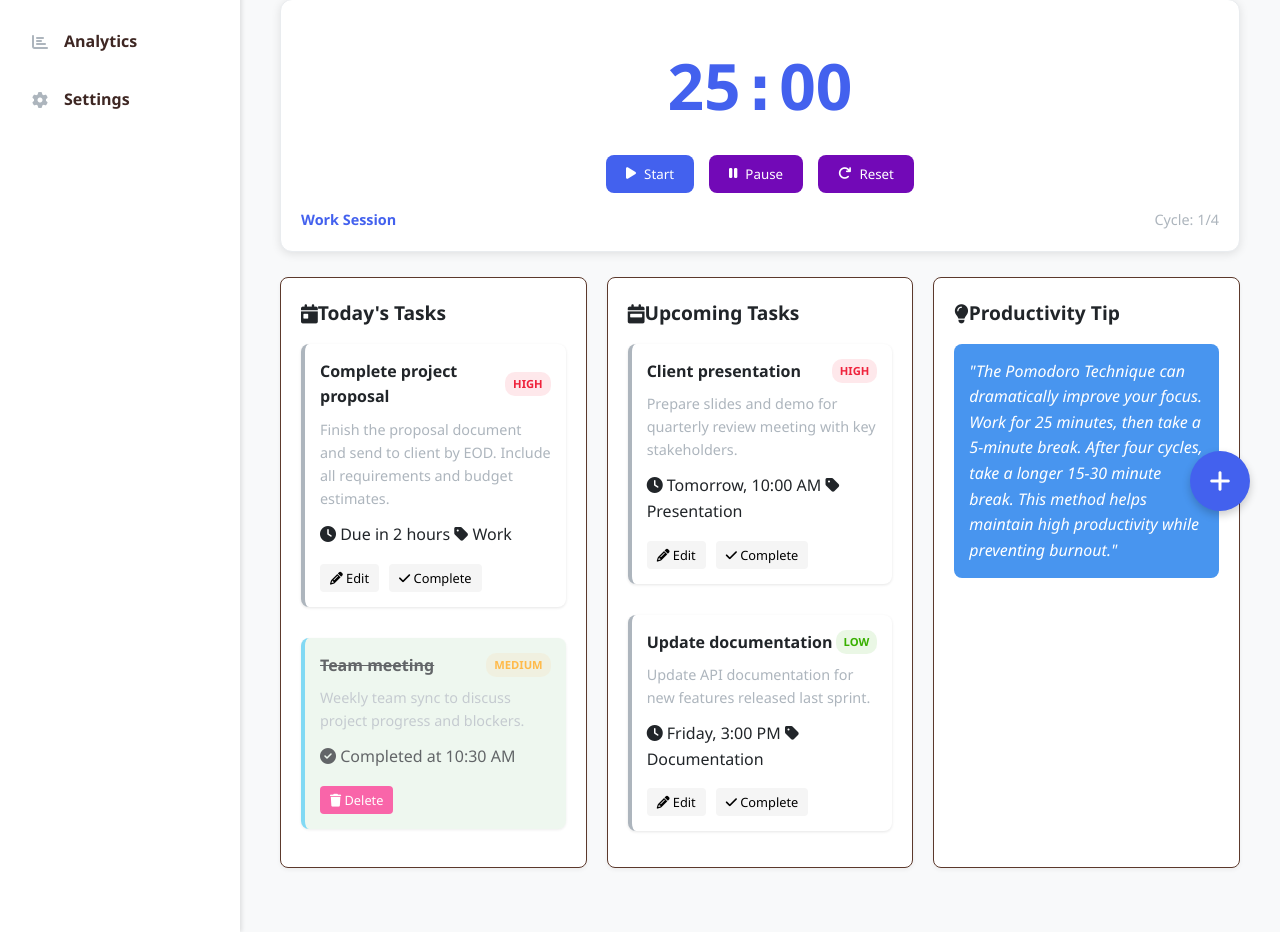
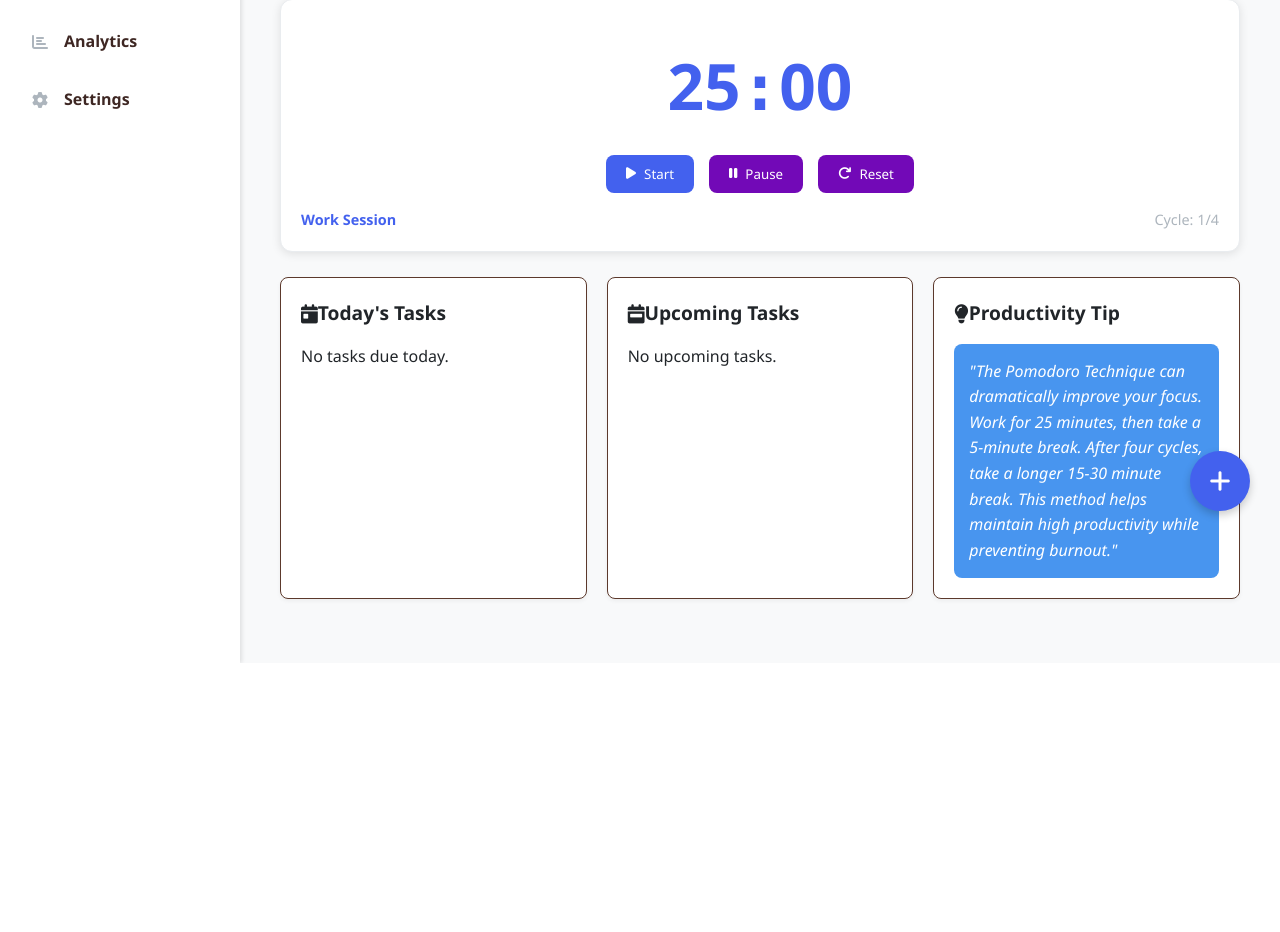
Before and after one commit to minhaz-42/CSE327_Productivo, a Django app: page /index/ in a window 1280 px wide. Shown: the part 259-1191 px from the top of the page. After the commit the page ends 922 px from the top, so only its background shows below. Run offline with Django 5.2, Linux system fonts and the light colour scheme; the visitor is signed in with stand-in values (Sample User, id 1).

Commit message:
Tasks are being updated in database and dashboard after user adds it

```diff
--- a/accounts/templates/accounts/index.html
+++ b/accounts/templates/accounts/index.html
@@ -907,71 +907,61 @@
 <div class="dashboard-card card today-tasks">
   <h3><i class="fas fa-calendar-day"></i> Today's Tasks</h3>
   <div class="task-list" id="todayTasks">
+    {% for task in today_tasks %}
+      <div class="task-item {% if task.completed %}completed{% endif %}">
+        <div class="task-header">
+          <h4>{{ task.title }}</h4>
+          <span class="priority-badge {{ task.priority|lower }}">{{ task.priority }}</span>
+        </div>
+        <p>{{ task.description }}</p>
+        <div class="task-meta">
+          <span><i class="fas fa-clock"></i> Due: {{ task.deadline|date:"g:i A" }}</span>
+          {% if task.category %}
+            <span><i class="fas fa-tag"></i> {{ task.category }}</span>
+          {% endif %}
+        </div>
+        <div class="task-actions">
+          <button class="action-btn edit"><i class="fas fa-pencil-alt"></i> Edit</button>
+          {% if not task.completed %}
+            <button class="action-btn complete"><i class="fas fa-check"></i> Complete</button>
+          {% else %}
+            <button class="action-btn delete"><i class="fas fa-trash"></i> Delete</button>
+          {% endif %}
+        </div>
+      </div>
+    {% empty %}
+      <p>No tasks due today.</p>
+    {% endfor %}
+  </div>
+</div>
+
+
+            <!-- Upcoming Tasks -->
+            <!-- Upcoming Tasks -->
+<div class="dashboard-card card upcoming-tasks">
+  <h3><i class="fas fa-calendar-week"></i> Upcoming Tasks</h3>
+  <div class="task-list" id="upcomingTasks">
+    {% for task in upcoming_tasks %}
       <div class="task-item">
         <div class="task-header">
-                    <h4>Complete project proposal</h4>
-                    <span class="priority-badge high">High</span>
+          <h4>{{ task.title }}</h4>
+          <span class="priority-badge {{ task.priority|lower }}">{{ task.priority }}</span>
         </div>
-                  <p>Finish the proposal document and send to client by EOD. Include all requirements and budget estimates.</p>
+        <p>{{ task.description }}</p>
         <div class="task-meta">
-                    <span><i class="fas fa-clock"></i> Due in 2 hours</span>
-                    <span><i class="fas fa-tag"></i> Work</span>
+          <span><i class="fas fa-clock"></i> {{ task.deadline|date:"D, g:i A" }}</span>
+          {% if task.category %}
+            <span><i class="fas fa-tag"></i> {{ task.category }}</span>
+          {% endif %}
         </div>
         <div class="task-actions">
           <button class="action-btn edit"><i class="fas fa-pencil-alt"></i> Edit</button>
           <button class="action-btn complete"><i class="fas fa-check"></i> Complete</button>
         </div>
       </div>
-                <div class="task-item completed">
-                  <div class="task-header">
-                    <h4>Team meeting</h4>
-                    <span class="priority-badge medium">Medium</span>
-                  </div>
-                  <p>Weekly team sync to discuss project progress and blockers.</p>
-                  <div class="task-meta">
-                    <span><i class="fas fa-check-circle"></i> Completed at 10:30 AM</span>
-                  </div>
-                  <div class="task-actions">
-                    <button class="action-btn delete"><i class="fas fa-trash"></i> Delete</button>
-                  </div>
-                </div>
-              </div>
-            </div>
-
-            <!-- Upcoming Tasks -->
-            <div class="dashboard-card card upcoming-tasks">
-              <h3><i class="fas fa-calendar-week"></i> Upcoming Tasks</h3>
-              <div class="task-list" id="upcomingTasks">
-                <div class="task-item">
-                  <div class="task-header">
-                    <h4>Client presentation</h4>
-                    <span class="priority-badge high">High</span>
-                  </div>
-                  <p>Prepare slides and demo for quarterly review meeting with key stakeholders.</p>
-                  <div class="task-meta">
-                    <span><i class="fas fa-clock"></i> Tomorrow, 10:00 AM</span>
-                    <span><i class="fas fa-tag"></i> Presentation</span>
-                  </div>
-                  <div class="task-actions">
-                    <button class="action-btn edit"><i class="fas fa-pencil-alt"></i> Edit</button>
-                    <button class="action-btn complete"><i class="fas fa-check"></i> Complete</button>
-                  </div>
-                </div>
-                <div class="task-item">
-                  <div class="task-header">
-                    <h4>Update documentation</h4>
-                    <span class="priority-badge low">Low</span>
-                  </div>
-                  <p>Update API documentation for new features released last sprint.</p>
-                  <div class="task-meta">
-                    <span><i class="fas fa-clock"></i> Friday, 3:00 PM</span>
-                    <span><i class="fas fa-tag"></i> Documentation</span>
-                  </div>
-                  <div class="task-actions">
-                    <button class="action-btn edit"><i class="fas fa-pencil-alt"></i> Edit</button>
-                    <button class="action-btn complete"><i class="fas fa-check"></i> Complete</button>
-                  </div>
-                </div>
+    {% empty %}
+      <p>No upcoming tasks.</p>
+    {% endfor %}
   </div>
 </div>
 
@@ -1113,14 +1103,59 @@
         // Here you would typically navigate to a filtered view or show a detailed modal
       });
     });
+function getCSRFToken() {
+  const name = 'csrftoken';
+  const cookies = document.cookie.split(';');
+  for (let i = 0; i < cookies.length; i++) {
+    const cookie = cookies[i].trim();
+    if (cookie.startsWith(name + '=')) {
+      return decodeURIComponent(cookie.substring(name.length + 1));
+    }
+  }
+  return null;
+}
 
-    // Task Form Submission
-    document.getElementById('taskForm').addEventListener('submit', function(e) {
+    // Task Form Submission (AJAX)
+document.getElementById('taskForm').addEventListener('submit', async function (e) {
   e.preventDefault();
-      alert('Task added successfully!');
+
+  const csrfToken = getCSRFToken(); // Helper to get CSRF token
+
+  const title = document.getElementById('title').value;
+  const description = document.getElementById('description').value;
+  const priority = document.getElementById('priority').value;
+  const category = document.getElementById('category').value || 'none';
+  const deadline = document.getElementById('deadline').value;
+  const reminder = document.getElementById('reminder').value || 'none';
+
+  const response = await fetch('/add-task/', {
+    method: 'POST',
+    headers: {
+      'Content-Type': 'application/json',
+      'X-CSRFToken': csrfToken,
+    },
+    body: JSON.stringify({
+      title,
+      description,
+      priority,
+      category,
+      deadline,
+      reminder,
+    }),
+  });
+
+  const data = await response.json();
+
+  if (data.success) {
+    alert('✅ Task added successfully!');
     this.reset();
     taskFormModal.style.display = 'none';
+    location.reload(); // Reload page to show the new task
+  } else {
+    alert('❌ Failed to add task.');
+  }
 });
+
 
     // Complete Task Buttons
     document.querySelectorAll('.action-btn.complete').forEach(btn => {
--- a/accounts/urls.py
+++ b/accounts/urls.py
@@ -17,7 +17,8 @@ urlpatterns = [
    path('logout/', views.logout_view, name = "logout"),
    path('profile_update/', views.profile_update, name = "profile_update"),
    path('reset_password/', views.reset_password, name = "reset_password"),
-
+ # ✅ New route for task creation
+    path('add-task/', views.add_task, name='add-task'),
 
 
 ]+ static(settings.MEDIA_URL, document_root=settings.MEDIA_ROOT)
--- a/accounts/views.py
+++ b/accounts/views.py
@@ -1,26 +1,30 @@
-from pyexpat.errors import messages
-from django.shortcuts import redirect, render
-from django.http import HttpResponse, JsonResponse
+from django.shortcuts import render, redirect
+from django.http import JsonResponse
 from django.contrib.auth.models import User
-from django.core.mail import send_mail
-from django.contrib.auth import authenticate, login as auth_login, logout,update_session_auth_hash
+from django.contrib.auth import authenticate, login as auth_login, logout, update_session_auth_hash
 from django.contrib.auth.decorators import login_required
-from .models import Student
-# Create your views here.
+from django.utils.timezone import now
+from django.views.decorators.csrf import csrf_exempt
+import json
+
+from .models import Student, Task
+
+
+# ------------------ PUBLIC VIEWS ------------------
 
 def home(request):
-    return render(request,"accounts/home.html")
+    return render(request, "accounts/home.html")
+
 
 def check_username(request):
     username = request.GET.get('username', '')
     exists = User.objects.filter(username__iexact=username).exists()
     return JsonResponse({'available': not exists})
 
+
 def registration(request):
-     #error = None
-     #success = None
-     context = {}  #creating context dictionary
-     if request.method == 'POST':
+    context = {}
+    if request.method == 'POST':
         firstname = request.POST.get('first-name')
         lastname = request.POST.get('last-name')
         username = request.POST.get('username')
@@ -30,36 +34,29 @@ def registration(request):
         institution = request.POST.get('university')
         profile_picture = request.FILES.get('profile_picture')
 
-        if User.objects.filter(username = username).exists():
+        if User.objects.filter(username=username).exists():
             context['error'] = "Username already taken."
-            #return redirect('registration')  # stay on registration page
-
         else:
-            user = User.objects.create_user(first_name = firstname, last_name= lastname, username=username, email = email, password=password)
+            user = User.objects.create_user(
+                username=username,
+                password=password,
+                email=email,
+                first_name=firstname,
+                last_name=lastname
+            )
             Student.objects.create(
                 user=user,
                 dob=date_of_birth,
-                institution = institution,
-                profile_pic =profile_picture,
+                institution=institution,
+                profile_pic=profile_picture
             )
-
-            #sending mail to uer
-
-           ## send_mail(
-             ##   'Productivo Registration Successful',
-               ## f'Thank you @{username} for registering in Productivo. Get ready to manage your works efficiently.',
-                ##'zuhayer.islam@northsouth.edu',  # my gmail address
-                #[email],
-                #fail_silently=False, #stop process if error occurs
-            #)
             context['success'] = "Registration successful! You can now log in."
 
+    return render(request, "accounts/register.html", context)
 
-     return render(request,"accounts/register.html", context)
 
 def login(request):
-    context = {}  #context dictionary
-
+    context = {}
     if request.method == 'POST':
         username = request.POST.get('username')
         password = request.POST.get('password')
@@ -67,92 +64,137 @@ def login(request):
         user = authenticate(request, username=username, password=password)
         if user is not None:
             auth_login(request, user)
-            context['success'] = "Login Successful"
-
+            return redirect('dashboard')
         else:
             context['error'] = "Invalid username or password."
 
     return render(request, 'accounts/login.html', context)
 
-@login_required(login_url= 'login')
+
+def logout_view(request):
+    logout(request)
+    return redirect('home')
+
+
+# ------------------ AUTHENTICATED VIEWS ------------------
+
+@login_required(login_url='login')
 def dashboard(request):
-    return render(request, 'accounts/index.html')
+    user = request.user
+    tasks = Task.objects.filter(user=user).order_by('deadline')
+
+    today = now().date()
+    today_tasks = tasks.filter(deadline__date=today)
+    upcoming_tasks = tasks.exclude(deadline__date=today)
+
+    context = {
+        'today_tasks': today_tasks,
+        'upcoming_tasks': upcoming_tasks,
+    }
+    return render(request, 'accounts/index.html', context)
+
 
 @login_required
 def task(request):
     return render(request, 'accounts/tasks.html')
 
+
 @login_required
 def schedule(request):
     return render(request, 'accounts/schedule.html')
+
 
 @login_required
 def category(request):
     return render(request, 'accounts/category.html')
 
+
 @login_required
 def analytics(request):
     return render(request, 'accounts/analytics.html')
+
 
 @login_required
 def settings(request):
     return render(request, 'accounts/settings.html')
 
 
-def logout_view(request):
-    logout(request)
-    return redirect('home')
+@login_required
+def profile_update(request):
+    context = {}
+    if request.method == "POST":
+        user = request.user
+        student = user.student
+        user.first_name = request.POST.get('first_name', user.first_name)
+        user.last_name = request.POST.get('last_name', user.last_name)
+        user.email = request.POST.get('email', user.email)
+        user.save()
 
-def profile_update(request):
+        if request.POST.get('remove_avatar') == 'true' and student.profile_pic:
+            student.profile_pic.delete(save=False)
+            student.profile_pic = None
 
-     context = {}  ##context dictionary
-     if request.method == "POST":
-         user = request.user
-         student = user.student
-         user.first_name = request.POST.get('first_name', user.first_name)
-         user.last_name = request.POST.get('last_name', user.last_name)
-         user.email = request.POST.get('email', user.email)
-         user.save()
+        profile_pic = request.FILES.get('profile_pic')
+        if profile_pic:
+            student.profile_pic = profile_pic
 
-        #remove avatar
-         if request.POST.get('remove_avatar') == 'true':
-             if student.profile_pic:
-                student.profile_pic.delete(save=False)  # delete file
-                student.profile_pic = None
-                student.save()
+        student.save()
+        context['updated'] = "Profile updated successfully!"
+    else:
+        context['error'] = "Error in updating!"
 
-        #store profile pic
-         profile_pic = request.FILES.get('profile_pic')
-         if(profile_pic):
-              student.profile_pic = profile_pic
-              student.save()
-
-         context['updated'] = "Profile Updated Successfully!"
+    return render(request, "accounts/settings.html", context)
 
 
-     else:
-         context['error'] = "Error in updating!"
-
-     return render(request, "accounts/settings.html", context)
-
+@login_required
 def reset_password(request):
-      context = {} #context dictinary
-
-      if request.method == "POST":
+    context = {}
+    if request.method == "POST":
         user = request.user
         current_password = request.POST.get('password')
 
         if user.check_password(current_password):
-           new_pass = request.POST.get('new_password')
-           user.set_password(new_pass)
-           user.save()
+            new_pass = request.POST.get('new_password')
+            user.set_password(new_pass)
+            user.save()
+            update_session_auth_hash(request, user)
+            context['success'] = "Password changed successfully!"
+        else:
+            context['error'] = "Incorrect current password!"
 
-           update_session_auth_hash(request, user)
-           context['success'] = "Password changed successfull!"
+    return render(request, "accounts/settings.html", context)
 
 
+# ------------------ TASK FUNCTIONALITY ------------------
 
+@login_required(login_url='login')
+@csrf_exempt  # Required if CSRF token is not included in fetch header
+def add_task(request):
+    if request.method == 'POST':
+        try:
+            data = json.loads(request.body.decode('utf-8'))
 
-        context['error'] = "Error in changing password!"
+            title = data.get('title')
+            description = data.get('description', '')
+            priority = data.get('priority', 'medium')
+            category = data.get('category') or 'none'
+            deadline = data.get('deadline')
+            reminder = data.get('reminder') or 'none'
 
-      return render(request, "accounts/settings.html", context)
+            if not title or not deadline:
+                return JsonResponse({'success': False, 'error': 'Title and deadline are required.'})
+
+            Task.objects.create(
+                user=request.user,
+                title=title,
+                description=description,
+                priority=priority,
+                category=category,
+                deadline=deadline,
+                reminder=reminder
+            )
+            return JsonResponse({'success': True})
+        except Exception as e:
+            return JsonResponse({'success': False, 'error': str(e)})
+
+    return JsonResponse({'success': False, 'error': 'Invalid request method'})
```
Also changed, not shown: accounts/models.py (+39 -0 lines), accounts/migrations/0002_task.py (added). Lines whose indentation alone changed are shown as unchanged.
